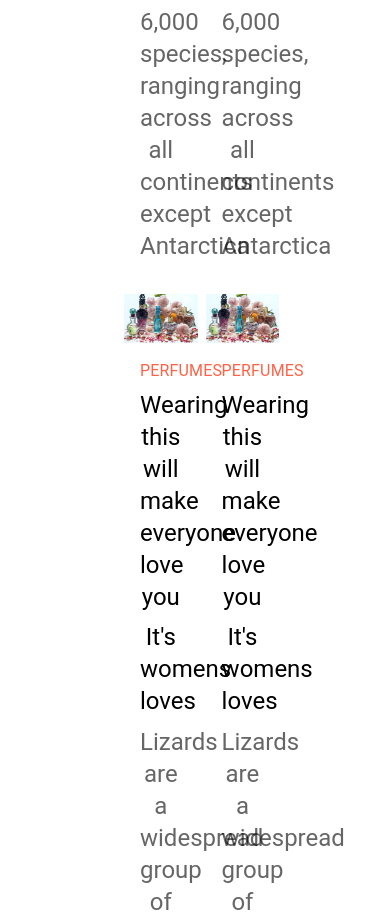
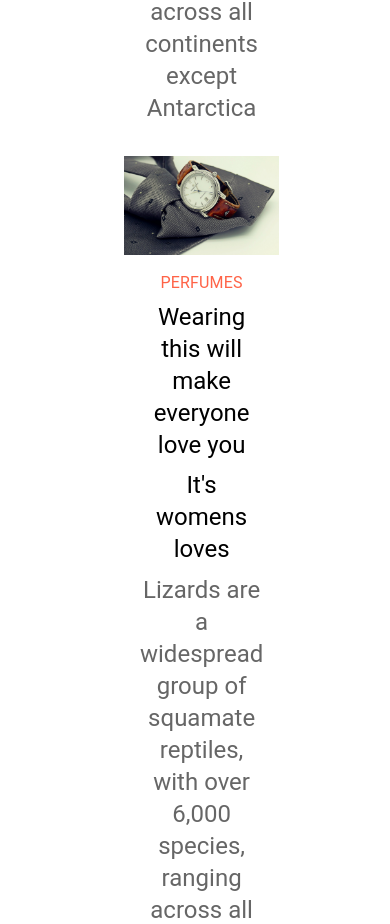
Before and after one commit to pablex72/react-mui-blog, a React (Create React App) app: page / in a window 390 px wide. Shown: the part 3136-4060 px from the top of the page. Built offline with nearby package versions, Linux system fonts and the light colour scheme.

Commit message:
feat: adding responsive to recent component

```diff
--- a/src/components/recents/Recents.js
+++ b/src/components/recents/Recents.js
@@ -3,25 +3,29 @@ import { Box, Grid } from "@mui/material";
 import React from "react";
 import cardImage from "../../static/image3.jpg";
 import Card from "../card/Card";
+import postImage1 from "../../static/image1.jpg";
+import postImage2 from "../../static/image2.jpg";
+import postImage3 from "../../static/image3.jpg";
+import postImage4 from "../../static/image4.jpg";
 
 const Recents = () => {
   return (
     <Box>
-      <Grid container rowSpacing={1} columnSpacing={1}>
+      <Grid container rowSpacing={1} columnSpacing={{xs:1, sm:2, md:1}}>
         <Grid item >
           <Card cardImage={cardImage} />
         </Grid>
-        <Grid item xs={6} >
-          <Card cardImage={cardImage} />
+        <Grid item md={6} xs={12}>
+          <Card cardImage={postImage1} />
         </Grid>
-        <Grid item xs={6} >
-          <Card cardImage={cardImage} />
+        <Grid item md={6} xs={12}>
+          <Card cardImage={postImage2} />
         </Grid>
-        <Grid item xs={6} >
-          <Card cardImage={cardImage} />
+        <Grid item md={6} xs={12}>
+          <Card cardImage={postImage3} />
         </Grid>
-        <Grid item xs={6} >
-          <Card cardImage={cardImage} />
+        <Grid item md={6} xs={12}>
+          <Card cardImage={postImage4} />
         </Grid>
       </Grid>
     </Box>
```
